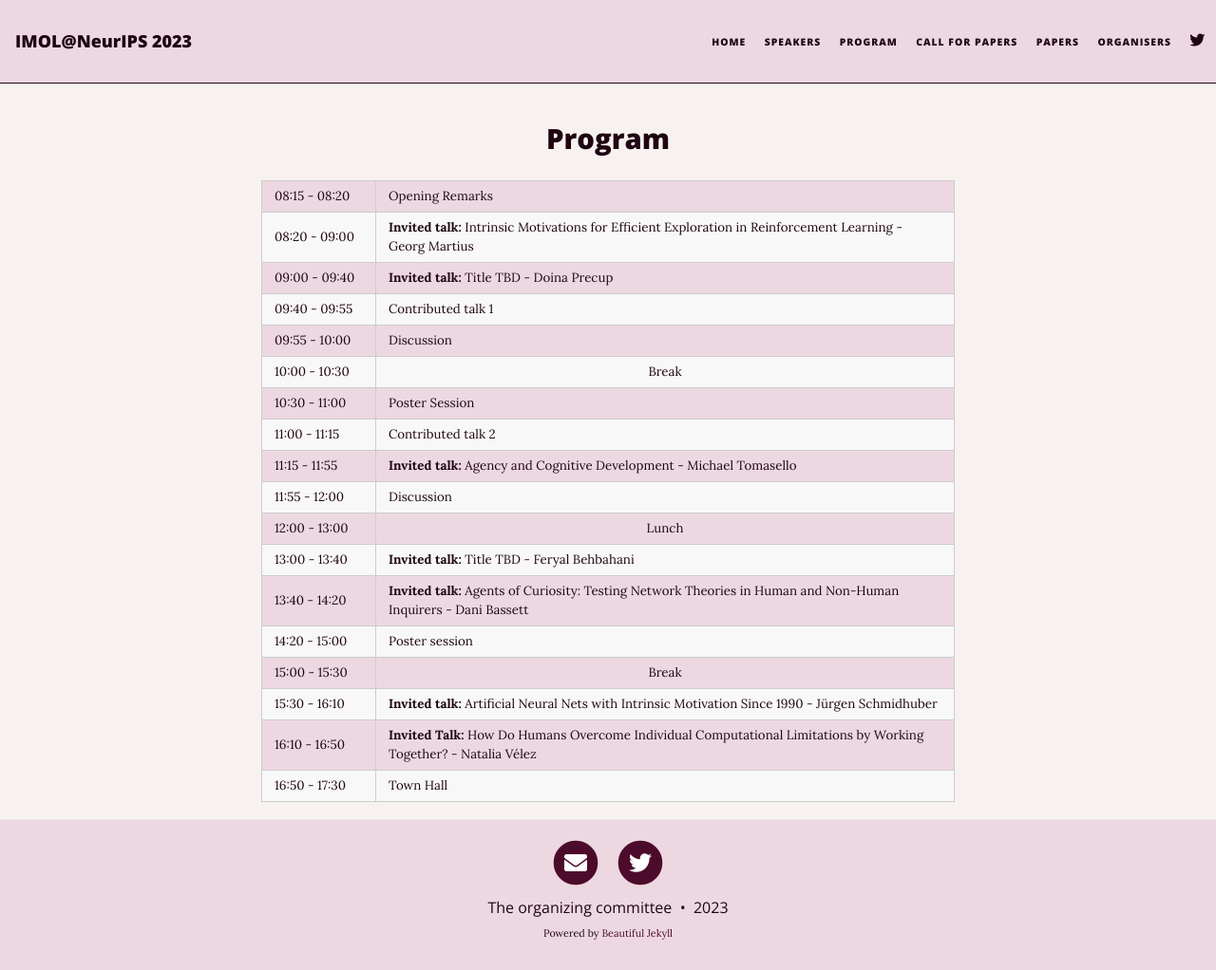
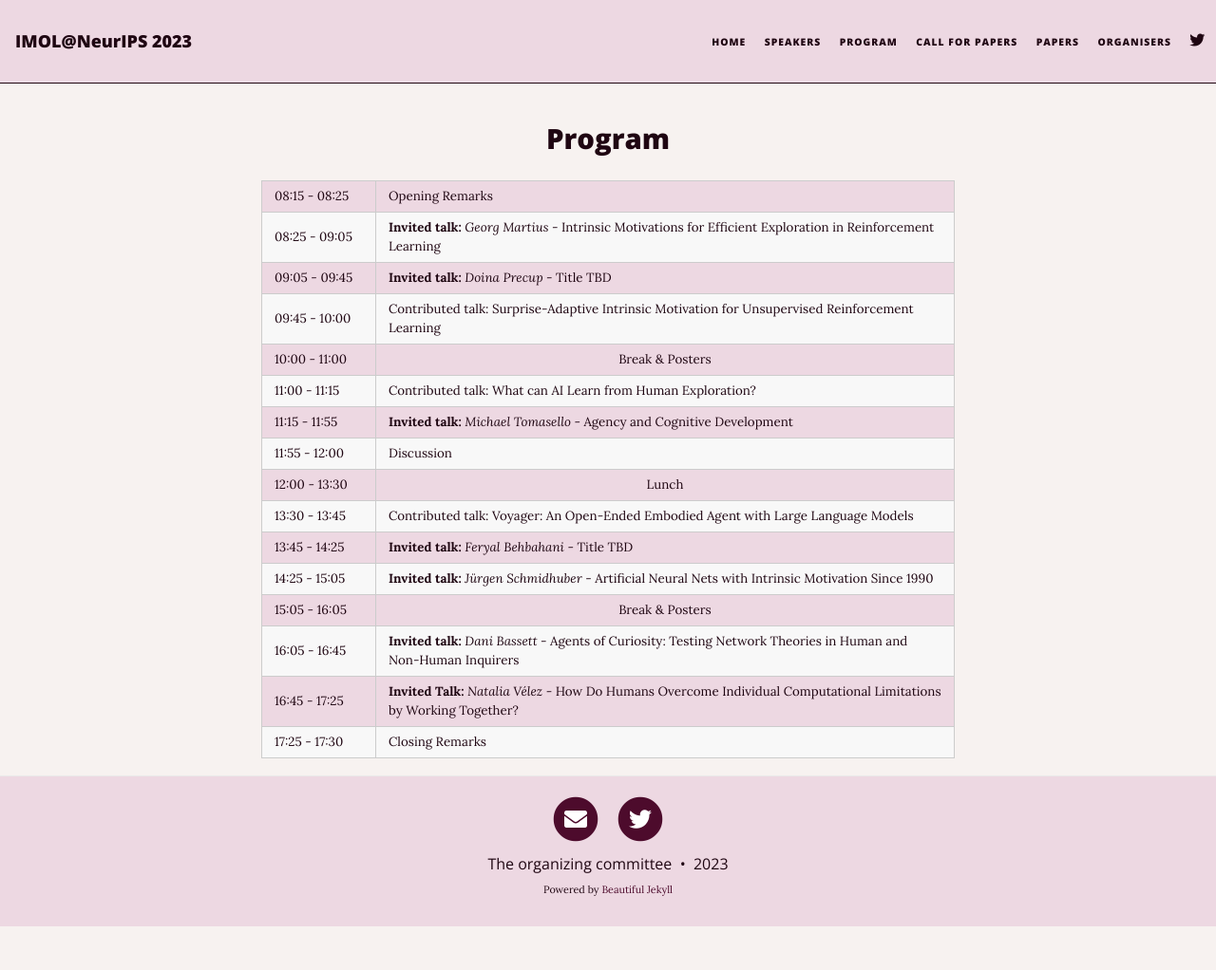
Before and after one commit to nmady/imol-workshop.github.io, a Jekyll site: the page built from program.md, in a window 1280 px wide and 1022 px high. Shown: the whole window at 95% size. Built offline with Jekyll 4.4.1, drawn with Linux system fonts in a browser that asks for light colours; nearby versions of some CDN libraries.

Commit message:
Update program.md

```diff
--- a/program.md
+++ b/program.md
@@ -11,46 +11,37 @@
 <table>
 
   <tr>
-    <td>08:15 - 08:20</td>
+    <td>08:15 - 08:25</td>
     <td>Opening Remarks</td>
   </tr>
 
   <tr>
-    <td>08:20 - 09:00</td>
-    <td><b>Invited talk:</b> Intrinsic Motivations for Efficient Exploration in Reinforcement Learning - Georg Martius</td>
+    <td>08:25 - 09:05</td>
+    <td><b>Invited talk:</b> <i>Georg Martius</i> - Intrinsic Motivations for Efficient Exploration in Reinforcement Learning</td>
   </tr>
 
   <tr>
-    <td>09:00 - 09:40</td>
-    <td><b>Invited talk:</b> Title TBD - Doina Precup</td>
+    <td>09:05 - 09:45</td>
+    <td><b>Invited talk:</b> <i>Doina Precup</i> - Title TBD</td>
   </tr>
 
   <tr>
-    <td>09:40 - 09:55</td>
-    <td>Contributed talk 1</td>
+    <td>09:45 - 10:00</td>
+    <td>Contributed talk: Surprise-Adaptive Intrinsic Motivation for Unsupervised Reinforcement Learning</td>
   </tr>
 
   <tr>
-    <td>09:55 - 10:00</td>
-    <td>Discussion</td>
+    <td>10:00 - 11:00</td>
+    <td style="text-align: center">Break & Posters</td>
   </tr>
 
   <tr>
-    <td>10:00 - 10:30</td>
-    <td style="text-align: center">Break</td>
-  </tr>
-
-  <tr>
-    <td>10:30 - 11:00</td>
-    <td>Poster Session</td>
-  </tr>
-  <tr>
     <td>11:00 - 11:15</td>
-    <td>Contributed talk 2</td>
+    <td>Contributed talk: What can AI Learn from Human Exploration?</td>
   </tr>
   <tr>
     <td>11:15 - 11:55</td>
-    <td><b>Invited talk:</b>  Agency and Cognitive Development - Michael Tomasello</td>
+    <td><b>Invited talk:</b> <i>Michael Tomasello</i> - Agency and Cognitive Development</td>
   </tr>
 
   <tr>
@@ -59,43 +50,45 @@
   </tr>
 
   <tr>
-    <td>12:00 - 13:00</td>
+    <td>12:00 - 13:30</td>
     <td style="text-align: center">Lunch</td>
   </tr>
 
+ <tr>
+    <td>13:30 - 13:45</td>
+    <td>Contributed talk: Voyager: An Open-Ended Embodied Agent with Large Language Models </td>
+  </tr>
+
+
   <tr>
-    <td>13:00 - 13:40</td>
-    <td><b>Invited talk:</b> Title TBD - Feryal Behbahani </td>
+    <td>13:45 - 14:25</td>
+    <td><b>Invited talk:</b> <i>Feryal Behbahani</i> - Title TBD</td>
   </tr>
 
   <tr>
-    <td>13:40 - 14:20</td>
-    <td><b>Invited talk:</b>  Agents of Curiosity: Testing Network Theories in Human and Non-Human Inquirers - Dani Bassett </td>
+    <td>14:25 - 15:05</td>
+    <td><b>Invited talk:</b> <i>Jürgen Schmidhuber</i> - Artificial Neural Nets with Intrinsic Motivation Since 1990</td>
+  </tr>
+
+
+   <tr>
+    <td>15:05 - 16:05</td>
+    <td style="text-align: center">Break & Posters</td>
   </tr>
 
   <tr>
-    <td>14:20 - 15:00</td>
-    <td>Poster session</td>
-  </tr>
-
-   <tr>
-    <td>15:00 - 15:30</td>
-    <td style="text-align: center">Break</td>
+    <td>16:05 - 16:45</td>
+    <td><b>Invited talk:</b> <i>Dani Bassett</i> - Agents of Curiosity: Testing Network Theories in Human and Non-Human Inquirers</td>
   </tr>
 
   <tr>
-    <td>15:30 - 16:10</td>
-    <td><b>Invited talk:</b>   Artificial Neural Nets with Intrinsic Motivation Since 1990  - Jürgen Schmidhuber </td>
+    <td>16:45 - 17:25</td>
+    <td><b>Invited Talk:</b> <i>Natalia Vélez</i> - How Do Humans Overcome Individual Computational Limitations by Working Together?</td>
   </tr>
 
   <tr>
-    <td>16:10 - 16:50</td>
-    <td><b>Invited Talk:</b> How Do Humans Overcome Individual Computational Limitations by Working Together? - Natalia Vélez</td>
-  </tr>
-
-  <tr>
-    <td>16:50 - 17:30</td>
-    <td>Town Hall</td>
+    <td>17:25 - 17:30</td>
+    <td>Closing Remarks</td>
   </tr>
 </table>
 
```
